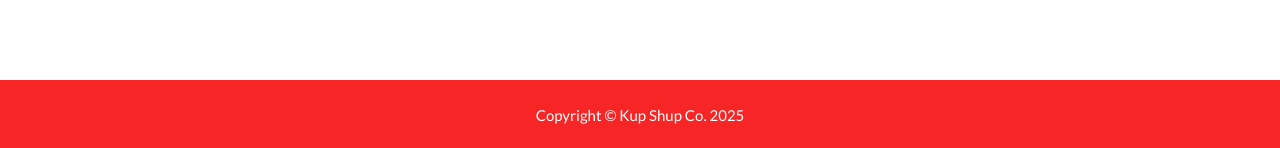
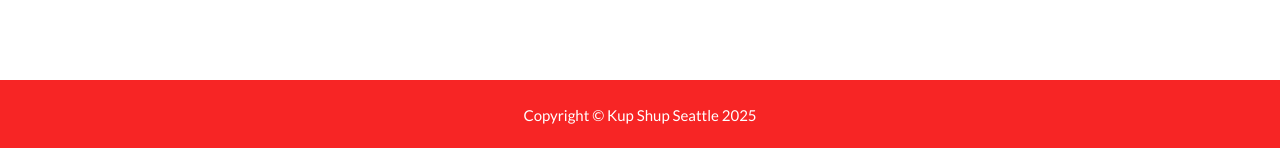
Before and after one commit to Iqbala/KSwebsite, a Jekyll site: the page built from _posts/2014-07-18-project-1.markdown, in a window 1280 px wide and 900 px high, scrolled down 1805 px. Shown: the part 749-897 px from the top of the window. Built offline with Jekyll 4.4.1, drawn with Linux system fonts in a browser that asks for light colours; some web fonts are replaced.

Commit message:
Update _config.yml

```diff
--- a/_config.yml
+++ b/_config.yml
@@ -21,7 +21,7 @@
 
 # If you use disqus you need disqus shortname
 # https://help.disqus.com/customer/portal/articles/466208
-disqus_shortname: myshortname
+#disqus_shortname: myshortname
 
 # Color settings (hex-codes without the leading hash-tag)
 color:
@@ -32,7 +32,7 @@
 
 # Footer settings
 footer:
-  copyright: Kup Shup Co.
+  copyright: Kup Shup Seattle
   location:
   social: socials
   credits:
```
